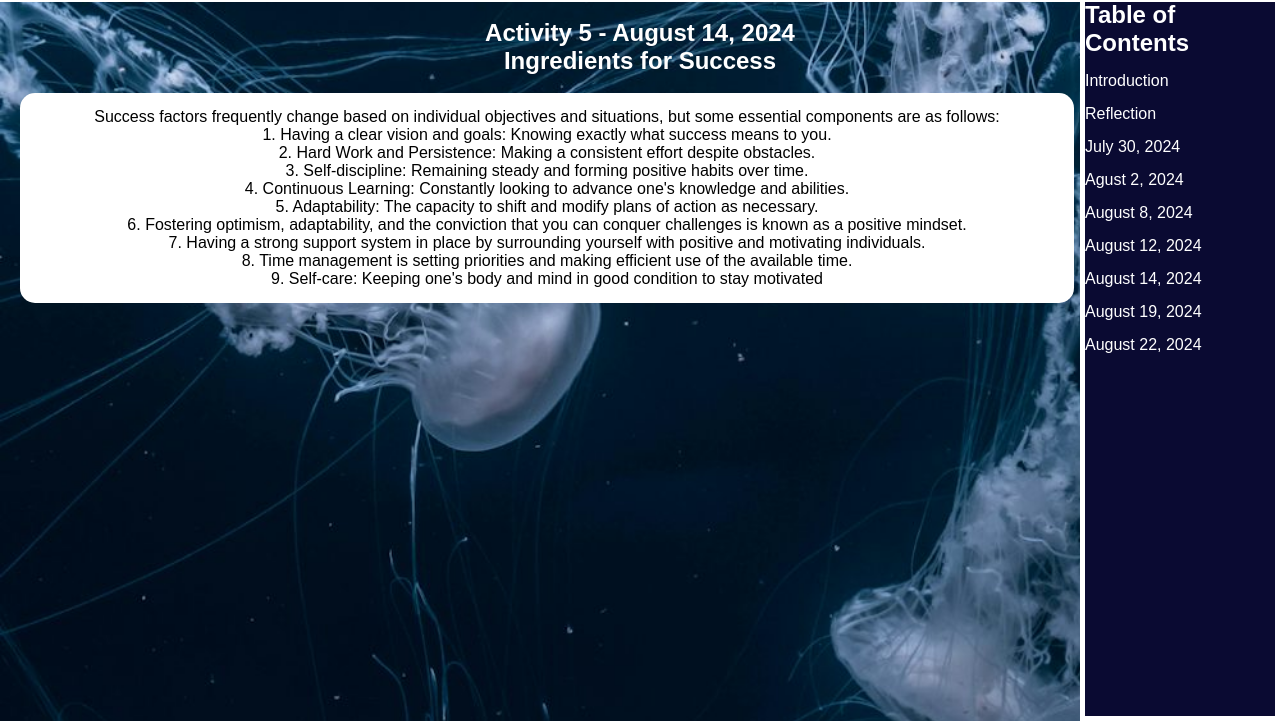
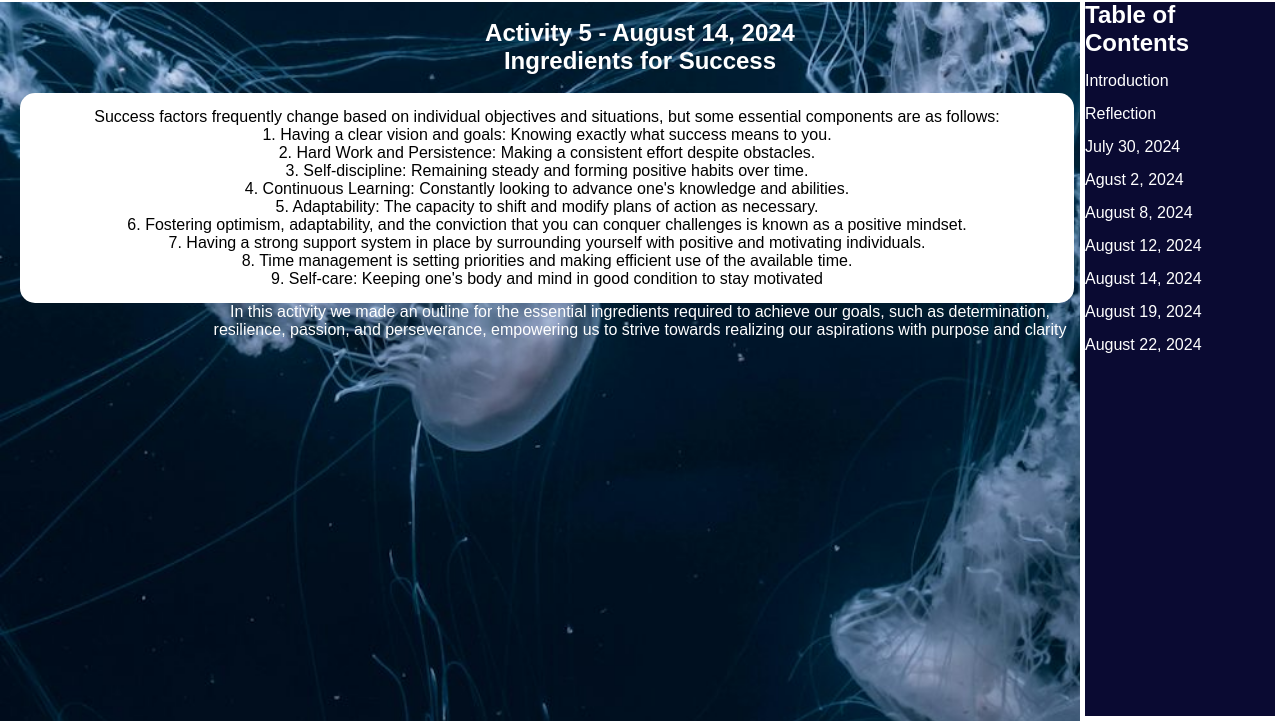
Before and after one commit to BocchiTheDeveloper/client-2, a plain HTML site: page activity-5.html in a window 1280 px wide. Shown: the part 79-800 px from the top of the page. Drawn offline with Linux system fonts and the light colour scheme.

Commit message:
Update activity-5.html

```diff
--- a/activity-5.html
+++ b/activity-5.html
@@ -57,6 +57,11 @@
         <br>
         9. Self-care: Keeping one's body and mind in good condition to stay motivated
        </p>
+       <p>
+        In this activity we made an outline for the essential ingredients required to achieve our goals, such as determination,
+        <br>
+        resilience, passion, and perseverance, empowering us to strive towards realizing our aspirations with purpose and clarity
+       </p>
     </main>
 </body>
 </html>
```
